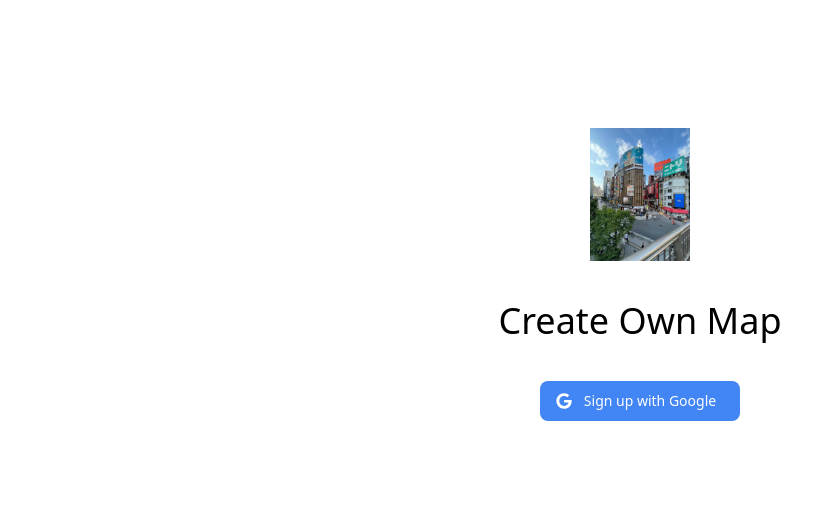
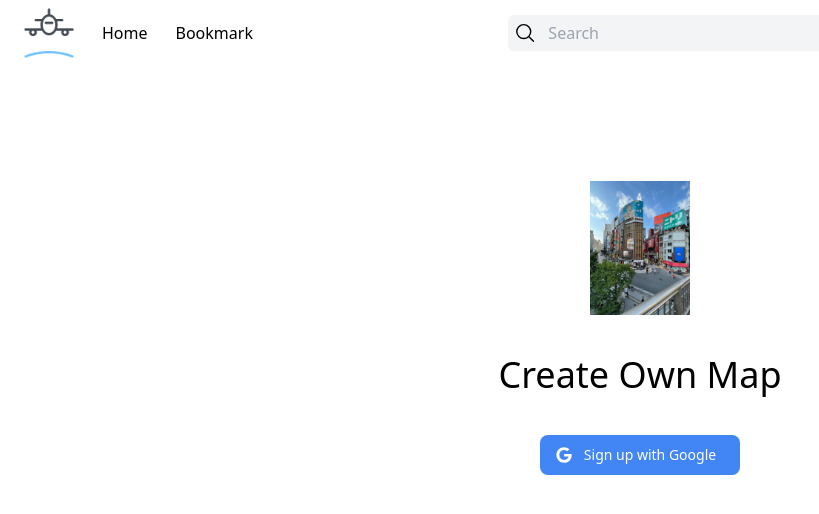
Before and after one commit to afds4567/carte, a Next.js app: page /Login in a window 1280 px wide. Shown: the top 514 px of the page, without its empty margins (0-819 px from the left). Built offline with nearby package versions, Linux system fonts and the light colour scheme; no server answers; a web font is replaced by a local one.

Commit message:
feat: implement header

```diff
--- a/next.config.js
+++ b/next.config.js
@@ -3,6 +3,9 @@
   reactStrictMode: true,
   experimental: {
     appDir: true,
+  },
+  images: {
+    domains: ["lh3.googleusercontent.com"],
   },
   webpack: (config) => {
     config.module.rules.push({
--- a/src/app/layout.tsx
+++ b/src/app/layout.tsx
@@ -1,8 +1,7 @@
 import type { Metadata } from "next";
-import Link from "next/link";
-import Vercel from "../../public/vercel.svg";
 import "@/app/globals.css";
 import Provider from "./Provider";
+import HeadNavBar from "@/components/HeadNavBar";
 
 export const metadata: Metadata = {
   title: "Create Own Map",
@@ -16,8 +15,11 @@
 }) {
   return (
     <html lang="en">
-      <body>
-        <Provider>{children}</Provider>
+      <body className="px-6 py-2">
+        <Provider>
+          <HeadNavBar />
+          {children}
+        </Provider>
       </body>
     </html>
   );
--- /dev/null
+++ b/src/components/HeadNavBar.tsx
@@ -0,0 +1,60 @@
+"use client";
+
+import { useSession } from "next-auth/react";
+import Image from "next/image";
+
+const HeadNavBar = () => {
+  const { data: session } = useSession();
+  return (
+    <>
+      <div className="flex gap-5 items-center justify-between">
+        <div className="flex gap-7 items-center">
+          <Image src="/airplane.png" alt="logo" width={50} height={50} />
+          <h2>Home</h2>
+          <h2>Bookmark</h2>
+        </div>
+        <div
+          className=" bg-gray-100 p-[6px] rounded-md
+      w-[40%] gap-3 hidden md:flex"
+        >
+          <svg
+            xmlns="http://www.w3.org/2000/svg"
+            fill="none"
+            viewBox="0 0 24 24"
+            strokeWidth={1.5}
+            stroke="currentColor"
+            className="w-6 h-6"
+          >
+            <path
+              strokeLinecap="round"
+              strokeLinejoin="round"
+              d="M21 21l-5.197-5.197m0 0A7.5 7.5 0 105.196 5.196a7.5 7.5 0 0010.607 10.607z"
+            />
+          </svg>
+          <input
+            type="text"
+            placeholder="Search"
+            className="bg-transparent
+        outline-none w-full"
+          />
+        </div>
+        <div>
+          {session?.user?.image && (
+            <>
+              <Image
+                src={session?.user?.image}
+                alt="user"
+                width={30}
+                height={30}
+                className="rounded-full cursor-pointer
+              hover:border-[2px] border-blue-500"
+              />
+            </>
+          )}
+        </div>
+      </div>
+    </>
+  );
+};
+
+export default HeadNavBar;
```
Also changed, not shown: public/airplane.png (added).
